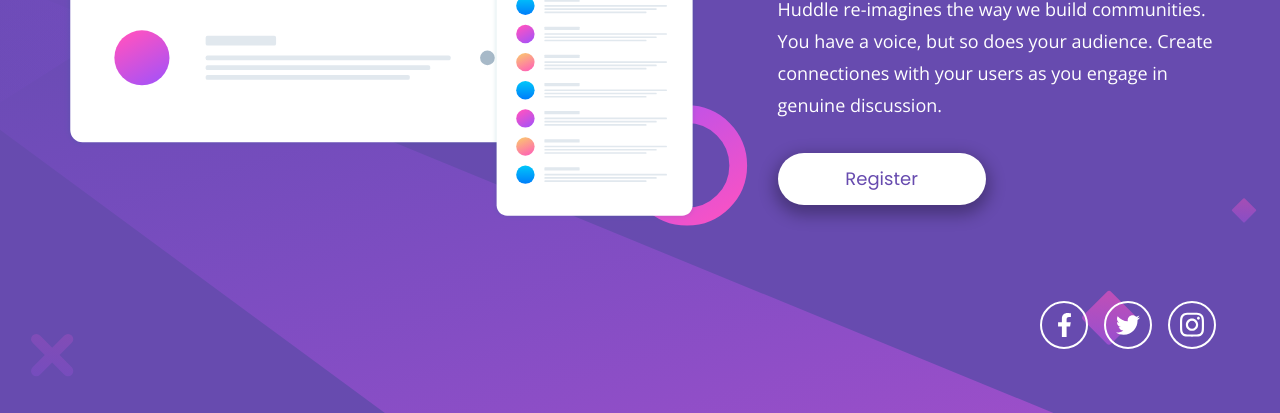
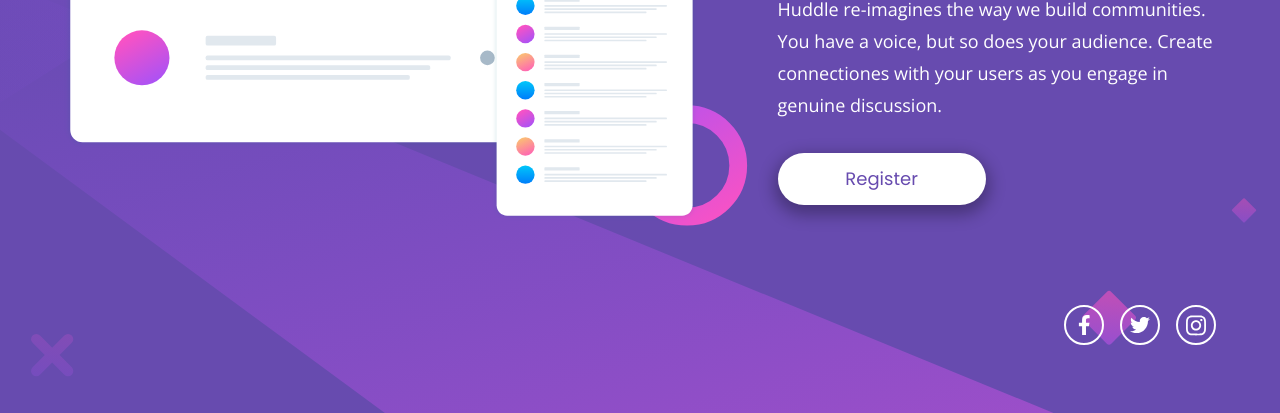
Before and after one commit to john-mirage/huddle-landing-page, a website built with Vite: page index.html in a window 1280 px wide. Shown: the part 423-836 px from the top of the page. Built offline with nearby package versions, Linux system fonts and the light colour scheme.

Commit message:
fix: fix social icons size and centering

```diff
--- a/index.html
+++ b/index.html
@@ -34,22 +34,22 @@
 
         <!-- Footer -->
         <footer class="flex-shrink-0 flex-grow-0 container mx-auto px-6 h-12">
-            <nav class="flex flex-row justify-center items-center w-full h-auto space-x-4 lg:justify-end">
+            <nav class="flex flex-row justify-center items-center w-full h-full space-x-4 lg:justify-end">
                 <!-- Facebook -->
-                <a class="group flex w-12 h-12 rounded-full border-2 border-white hover:border-soft-magenta" href="/">
-                    <svg class="w-auto h-6 m-auto" xmlns="http://www.w3.org/2000/svg" viewBox="0 0 320 512">
+                <a class="group flex w-10 h-10 rounded-full border-2 border-white hover:border-soft-magenta" href="/">
+                    <svg class="w-auto h-5 m-auto" xmlns="http://www.w3.org/2000/svg" viewBox="0 0 320 512">
                         <path class="fill-white group-hover:fill-soft-magenta" d="M279.14 288l14.22-92.66h-88.91v-60.13c0-25.35 12.42-50.06 52.24-50.06h40.42V6.26S260.43 0 225.36 0c-73.22 0-121.08 44.38-121.08 124.72v70.62H22.89V288h81.39v224h100.17V288z"/>
                     </svg>
                 </a>
                 <!-- Twitter -->
-                <a class="group flex w-12 h-12 rounded-full border-2 border-white hover:border-soft-magenta" href="/">
-                    <svg class="w-6 h-auto m-auto" xmlns="http://www.w3.org/2000/svg" viewBox="0 0 512 512">
+                <a class="group flex w-10 h-10 rounded-full border-2 border-white hover:border-soft-magenta" href="/">
+                    <svg class="w-5 h-auto m-auto" xmlns="http://www.w3.org/2000/svg" viewBox="0 0 512 512">
                         <path class="fill-white group-hover:fill-soft-magenta" d="M459.37 151.716c.325 4.548.325 9.097.325 13.645 0 138.72-105.583 298.558-298.558 298.558-59.452 0-114.68-17.219-161.137-47.106 8.447.974 16.568 1.299 25.34 1.299 49.055 0 94.213-16.568 130.274-44.832-46.132-.975-84.792-31.188-98.112-72.772 6.498.974 12.995 1.624 19.818 1.624 9.421 0 18.843-1.3 27.614-3.573-48.081-9.747-84.143-51.98-84.143-102.985v-1.299c13.969 7.797 30.214 12.67 47.431 13.319-28.264-18.843-46.781-51.005-46.781-87.391 0-19.492 5.197-37.36 14.294-52.954 51.655 63.675 129.3 105.258 216.365 109.807-1.624-7.797-2.599-15.918-2.599-24.04 0-57.828 46.782-104.934 104.934-104.934 30.213 0 57.502 12.67 76.67 33.137 23.715-4.548 46.456-13.32 66.599-25.34-7.798 24.366-24.366 44.833-46.132 57.827 21.117-2.273 41.584-8.122 60.426-16.243-14.292 20.791-32.161 39.308-52.628 54.253z"/>
                     </svg>
                 </a>
                 <!-- Instagram -->
-                <a class="group flex w-12 h-12 rounded-full border-2 border-white hover:border-soft-magenta" href="/">
-                    <svg class="w-6 h-auto m-auto" xmlns="http://www.w3.org/2000/svg" viewBox="0 0 448 512">
+                <a class="group flex w-10 h-10 rounded-full border-2 border-white hover:border-soft-magenta" href="/">
+                    <svg class="w-5 h-auto m-auto" xmlns="http://www.w3.org/2000/svg" viewBox="0 0 448 512">
                         <path class="fill-white group-hover:fill-soft-magenta" d="M224.1 141c-63.6 0-114.9 51.3-114.9 114.9s51.3 114.9 114.9 114.9S339 319.5 339 255.9 287.7 141 224.1 141zm0 189.6c-41.1 0-74.7-33.5-74.7-74.7s33.5-74.7 74.7-74.7 74.7 33.5 74.7 74.7-33.6 74.7-74.7 74.7zm146.4-194.3c0 14.9-12 26.8-26.8 26.8-14.9 0-26.8-12-26.8-26.8s12-26.8 26.8-26.8 26.8 12 26.8 26.8zm76.1 27.2c-1.7-35.9-9.9-67.7-36.2-93.9-26.2-26.2-58-34.4-93.9-36.2-37-2.1-147.9-2.1-184.9 0-35.8 1.7-67.6 9.9-93.9 36.1s-34.4 58-36.2 93.9c-2.1 37-2.1 147.9 0 184.9 1.7 35.9 9.9 67.7 36.2 93.9s58 34.4 93.9 36.2c37 2.1 147.9 2.1 184.9 0 35.9-1.7 67.7-9.9 93.9-36.2 26.2-26.2 34.4-58 36.2-93.9 2.1-37 2.1-147.8 0-184.8zM398.8 388c-7.8 19.6-22.9 34.7-42.6 42.6-29.5 11.7-99.5 9-132.1 9s-102.7 2.6-132.1-9c-19.6-7.8-34.7-22.9-42.6-42.6-11.7-29.5-9-99.5-9-132.1s-2.6-102.7 9-132.1c7.8-19.6 22.9-34.7 42.6-42.6 29.5-11.7 99.5-9 132.1-9s102.7-2.6 132.1 9c19.6 7.8 34.7 22.9 42.6 42.6 11.7 29.5 9 99.5 9 132.1s2.7 102.7-9 132.1z"/>
                     </svg>
                 </a>
```
